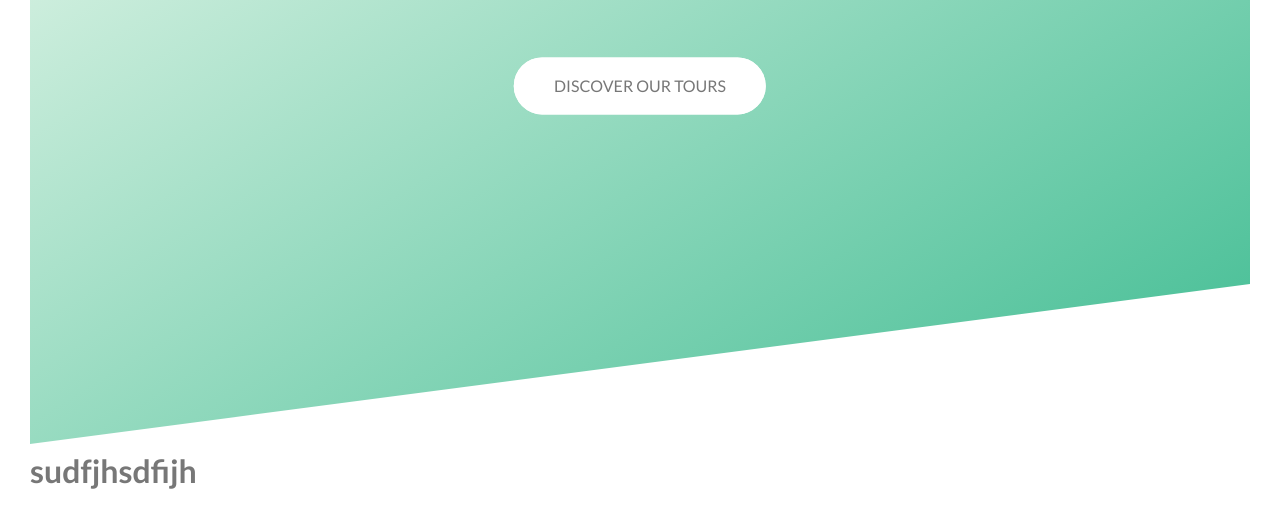
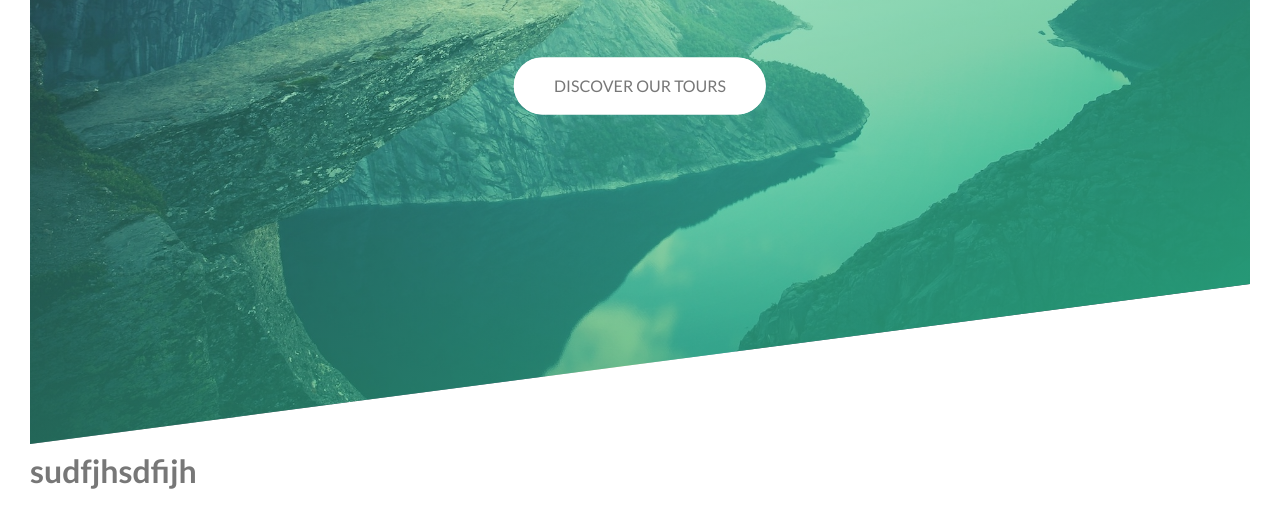
Before and after one commit to ChrisHadj/Natours-Project, a website: page index.html in a window 1280 px wide. Shown: the part 346-874 px from the top of the page. Drawn offline with nearby package versions, Linux system fonts and the light colour scheme; files that its build step writes are made by us from their sources; the site is published under a folder, as on GitHub Pages, so addresses that start at the root find nothing.

Commit message:
update image

```diff
--- a/sass/layout/_header.scss
+++ b/sass/layout/_header.scss
@@ -4,7 +4,7 @@
         to right bottom,
         rgba($color-primary-light, 0.1),
         rgba($color-primary-dark, 0.9)),
-        url(/img/hero.jpg);
+        url(img/hero.jpg);
     background-size: cover;
     position: relative;
     background-position: top;
```
